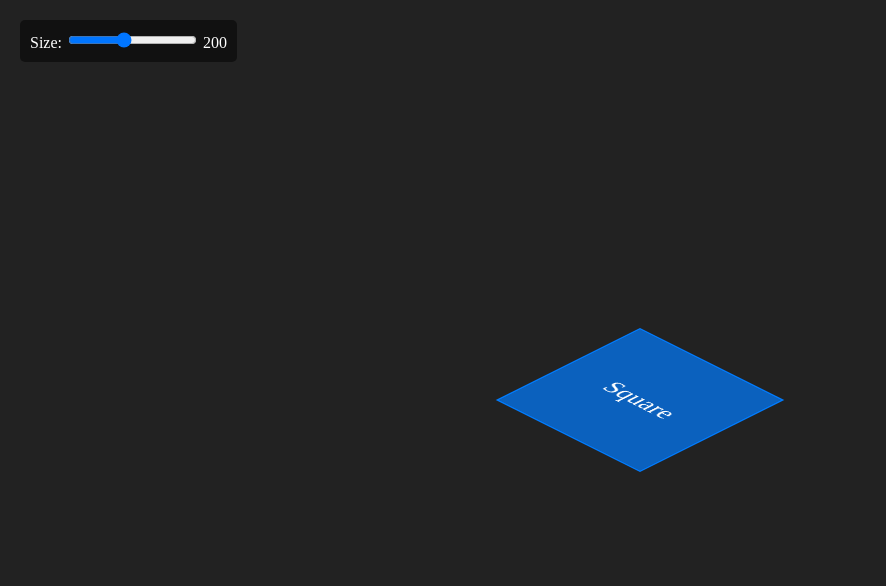
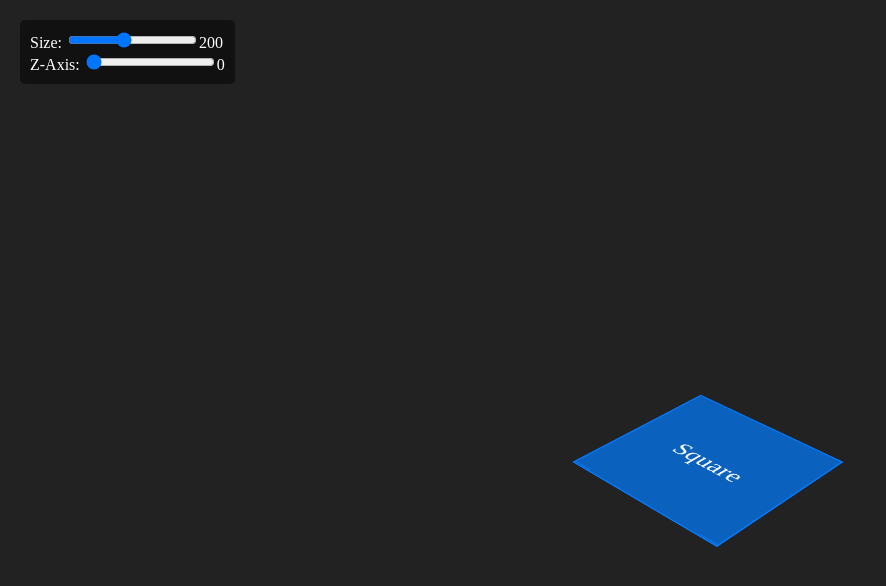
Before and after one commit to Igotaquestionor3/Findit3d, a plain HTML site: page index.html in a window 1280 px wide. Shown: the whole page, without its empty margins (0-886 px from the left). Drawn offline with Linux system fonts and the light colour scheme.

Commit message:
Update index.html

```diff
--- a/index.html
+++ b/index.html
@@ -1,7 +1,7 @@
 <!DOCTYPE html>
 <html>
 <head>
-    <title>Angled Square</title>
+    <title>Angled Square with Z-Axis Extension</title>
     <style>
         body {
             background-color: #222;
@@ -11,10 +11,12 @@
             min-height: 100vh;
             margin: 0;
             overflow: hidden;
+            perspective: 1000px; /* Add perspective for 3D effect */
         }
 
-        #square-container {
+        #container {
             position: relative;
+            transform-style: preserve-3d; /* Important for 3D transforms */
         }
 
         #square {
@@ -22,13 +24,33 @@
             height: 200px;
             background-color: rgba(0, 123, 255, 0.7);
             border: 2px solid #007bff;
-            transform-origin: center; /* Important for scaling from the center */
-            transform: rotateX(60deg) rotateZ(45deg); /* Isometric-like projection */
+            transform-origin: center bottom; /* Rotate from bottom center */
+            transform: rotateX(60deg) rotateZ(45deg);
+            position: relative; /* For positioning the extensions */
             display: flex;
             justify-content: center;
             align-items: center;
             color: white;
             font-size: 2em;
+        }
+
+        .extension {
+            position: absolute;
+            width: 20px; /* Width of the extensions */
+            background-color: rgba(0, 123, 255, 0.5); /* Slightly darker */
+            border: 1px solid #007bff;
+        }
+        .left-extension{
+            left: 0;
+            bottom: 0;
+            transform-origin: top;
+            transform: rotateX(-60deg);
+        }
+        .right-extension{
+            right: 0;
+            bottom: 0;
+            transform-origin: top;
+            transform: rotateX(-60deg);
         }
 
         #controls {
@@ -43,20 +65,25 @@
     </style>
 </head>
 <body>
-
-    <div id="square-container">
-        <div id="square">Square</div>
+    <div id = "container">
+    <div id="square">Square
+        <div class="extension left-extension"></div>
+        <div class="extension right-extension"></div>
     </div>
-
+    </div>
     <div id="controls">
-        Size: <input type="range" id="size-slider" min="50" max="400" value="200" step="10">
-        <span id="size-value">200</span>
+        Size: <input type="range" id="size-slider" min="50" max="400" value="200" step="10"><span id="size-value">200</span><br>
+        Z-Axis: <input type="range" id="z-slider" min="0" max="200" value="0" step="10"><span id="z-value">0</span>
     </div>
 
     <script>
         const square = document.getElementById('square');
         const sizeSlider = document.getElementById('size-slider');
         const sizeValue = document.getElementById('size-value');
+        const zSlider = document.getElementById('z-slider');
+        const zValue = document.getElementById('z-value');
+        const leftExtension = document.querySelector(".left-extension");
+        const rightExtension = document.querySelector(".right-extension");
 
         sizeSlider.addEventListener('input', function() {
             const size = this.value;
@@ -64,6 +91,13 @@
             square.style.height = size + 'px';
             sizeValue.textContent = size;
         });
+
+        zSlider.addEventListener('input', function() {
+            const zHeight = this.value;
+            leftExtension.style.height = zHeight + "px";
+            rightExtension.style.height = zHeight + "px";
+            zValue.textContent = zHeight;
+        });
     </script>
 
 </body>
```
